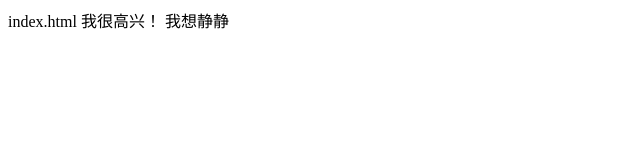
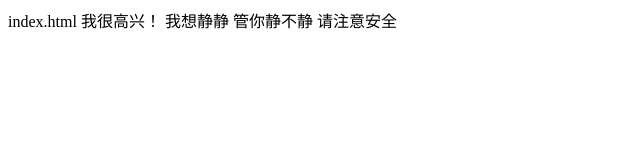
Before and after one commit to tydtea/2019, a plain HTML site: page index.html in a window 1280 px wide. Shown: the whole page, without its empty margins (0-640 px from the left). Drawn offline with Linux system fonts and the light colour scheme.

Commit message:
的角色

```diff
--- a/index.html
+++ b/index.html
@@ -8,5 +8,6 @@
 index.html
 我很高兴！
 我想静静
+管你静不静  请注意安全
 </body>
 </html>
```
